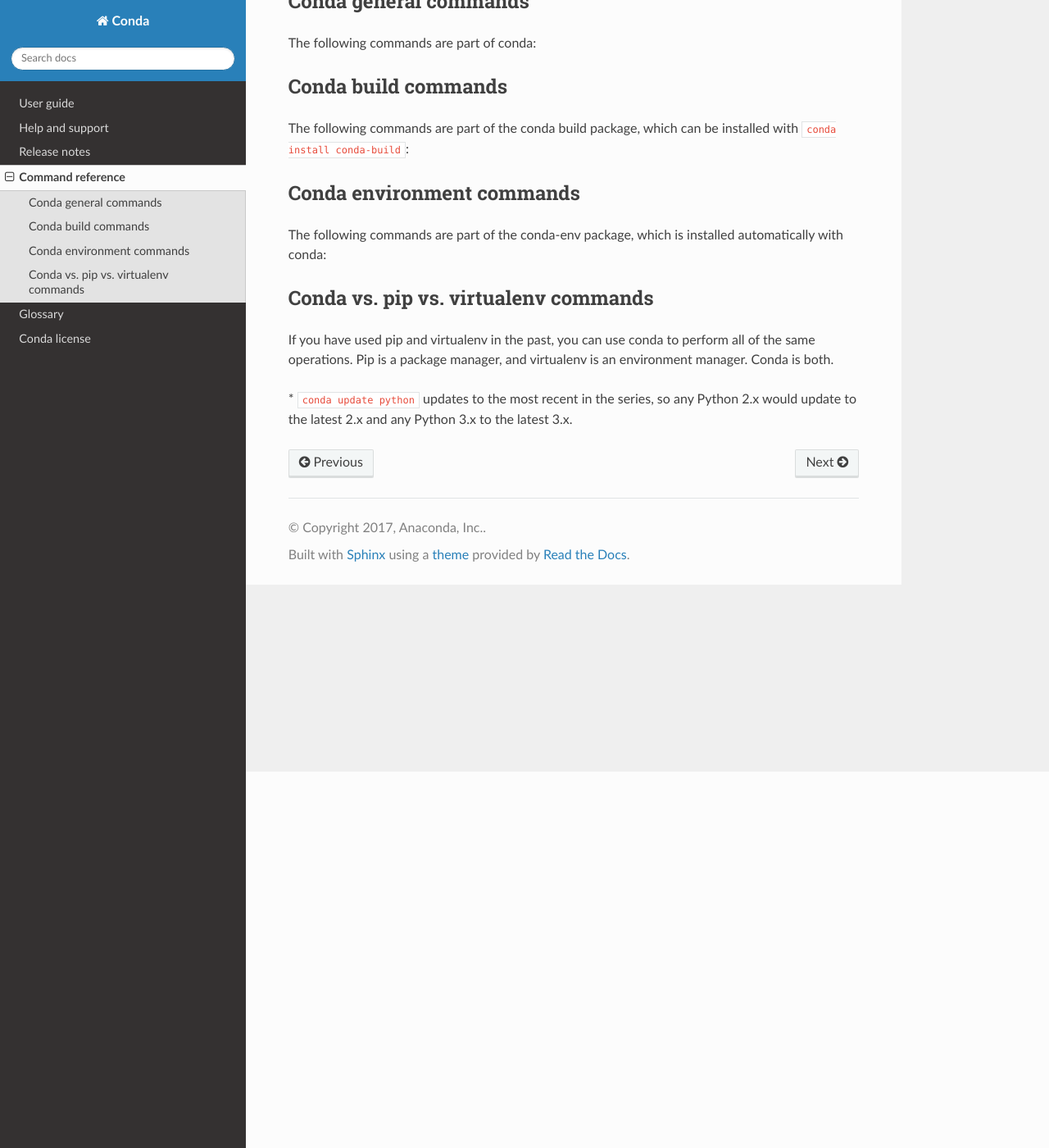
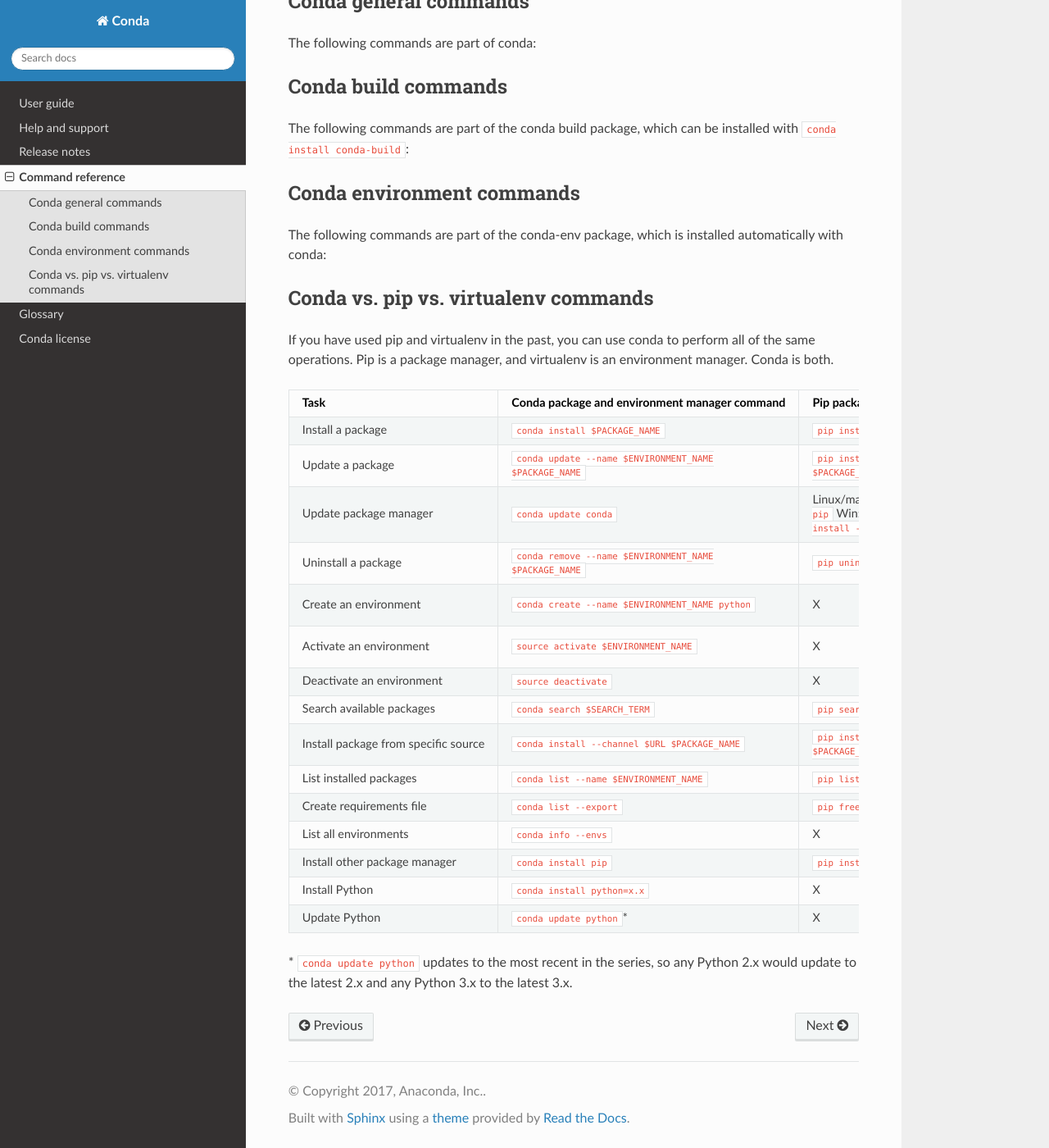
Before and after one commit to conda/conda-docs, a Sphinx documentation site: the page built from docs/source/commands.rst, in a window 1280 px wide and 1400 px high, scrolled down 459 px. Shown: the whole window at 82% size. Built offline with Sphinx 7.4.7 and the Read the Docs theme 2.0.0, drawn with Linux system fonts in a browser that asks for light colours.

Commit message:
formatting
formatting

```diff
--- a/docs/source/commands.rst
+++ b/docs/source/commands.rst
@@ -58,25 +58,25 @@
 conda to perform all of the same operations. Pip is a package
 manager, and virtualenv is an environment manager. Conda is both.
 
-=====================================   ========================================================   ========================================================================   ========================================================
-Task                                    Conda package and environment manager command              Pip package manager command                                                Virtualenv environment manager command
-=====================================   ========================================================   ========================================================================   ========================================================
-Install a package                       ``conda install $PACKAGE_NAME``                            ``pip install $PACKAGE_NAME``                                              X
-Update a package                        ``conda update --name $ENVIRONMENT_NAME $PACKAGE_NAME``    ``pip install --upgrade $PACKAGE_NAME``                                    X
+=====================================   ========================================================   ==========================================================================   ========================================================
+Task                                    Conda package and environment manager command              Pip package manager command                                                  Virtualenv environment manager command
+=====================================   ========================================================   ==========================================================================   ========================================================
+Install a package                       ``conda install $PACKAGE_NAME``                            ``pip install $PACKAGE_NAME``                                                X
+Update a package                        ``conda update --name $ENVIRONMENT_NAME $PACKAGE_NAME``    ``pip install --upgrade $PACKAGE_NAME``                                      X
 Update package manager                  ``conda update conda``                                     Linux/macOS: ``pip install -U pip`` Win: ``python -m pip install -U pip``    X
-Uninstall a package                     ``conda remove --name $ENVIRONMENT_NAME $PACKAGE_NAME``    ``pip uninstall $PACKAGE_NAME``                                            X
-Create an environment                   ``conda create --name $ENVIRONMENT_NAME python``           X                                                                          ``cd $ENV_BASE_DIR; virtualenv $ENVIRONMENT_NAME``
-Activate an environment                 ``source activate $ENVIRONMENT_NAME``                      X                                                                          ``source $ENV_BASE_DIR/$ENVIRONMENT_NAME/bin/activate``
-Deactivate an environment               ``source deactivate``                                      X                                                                          ``deactivate``
-Search available packages               ``conda search $SEARCH_TERM``                              ``pip search $SEARCH_TERM``                                                X
-Install package from specific source    ``conda install --channel $URL $PACKAGE_NAME``             ``pip install --index-url $URL $PACKAGE_NAME``                             X
-List installed packages                 ``conda list --name $ENVIRONMENT_NAME``                    ``pip list``                                                               X
-Create requirements file                ``conda list --export``                                    ``pip freeze``                                                             X
-List all environments                   ``conda info --envs``                                      X                                                                          Install virtualenv wrapper, then ``lsvirtualenv``
-Install other package manager           ``conda install pip``                                      ``pip install conda``                                                      X
-Install Python                          ``conda install python=x.x``                               X                                                                          X
-Update Python                           ``conda update python``\*                                  X                                                                          X
-=====================================   ========================================================   ========================================================================   ========================================================
+Uninstall a package                     ``conda remove --name $ENVIRONMENT_NAME $PACKAGE_NAME``    ``pip uninstall $PACKAGE_NAME``                                              X
+Create an environment                   ``conda create --name $ENVIRONMENT_NAME python``           X                                                                            ``cd $ENV_BASE_DIR; virtualenv $ENVIRONMENT_NAME``
+Activate an environment                 ``source activate $ENVIRONMENT_NAME``                      X                                                                            ``source $ENV_BASE_DIR/$ENVIRONMENT_NAME/bin/activate``
+Deactivate an environment               ``source deactivate``                                      X                                                                            ``deactivate``
+Search available packages               ``conda search $SEARCH_TERM``                              ``pip search $SEARCH_TERM``                                                  X
+Install package from specific source    ``conda install --channel $URL $PACKAGE_NAME``             ``pip install --index-url $URL $PACKAGE_NAME``                               X
+List installed packages                 ``conda list --name $ENVIRONMENT_NAME``                    ``pip list``                                                                 X
+Create requirements file                ``conda list --export``                                    ``pip freeze``                                                               X
+List all environments                   ``conda info --envs``                                      X                                                                            Install virtualenv wrapper, then ``lsvirtualenv``
+Install other package manager           ``conda install pip``                                      ``pip install conda``                                                        X
+Install Python                          ``conda install python=x.x``                               X                                                                            X
+Update Python                           ``conda update python``\*                                  X                                                                            X
+=====================================   ========================================================   ==========================================================================   ========================================================
 
 \* ``conda update python`` updates to the most recent in the series, so any Python 2.x would update to the latest 2.x and any Python 3.x to the latest 3.x.
 
--- a/docs/source/user-guide/concepts.rst
+++ b/docs/source/user-guide/concepts.rst
@@ -75,7 +75,7 @@
 dependencies between packages and platforms.
 
 Conda packages are downloaded from remote channels, which are
-URLs to directories containing conda packages. The `conda``
+URLs to directories containing conda packages. The ``conda``
 command searches a default set of channels, and packages are
 automatically downloaded and updated from
 http://repo.continuum.io/pkgs/. You can modify what remote
--- a/docs/source/user-guide/getting-started.rst
+++ b/docs/source/user-guide/getting-started.rst
@@ -453,7 +453,7 @@
 other package with conda.
 
 EXAMPLE: To install a free trial of one of Anaconda's commercial
-packages, IOPro, which can speed up your Python processing,in your Terminal
+packages, IOPro, which can speed up your Python processing, in your Terminal
 window or an Anaconda Prompt, run:
 
 .. code::
--- a/docs/source/user-guide/tasks/manage-pkgs.rst
+++ b/docs/source/user-guide/tasks/manage-pkgs.rst
@@ -116,7 +116,7 @@
    example it is the "pandas" channel.
 
 #. Now that you know the channel name, use the ``conda install``
-   command to install the package.In your Terminal window or an Anaconda Prompt,
+   command to install the package. In your Terminal window or an Anaconda Prompt,
    run:
 
    .. code::
--- a/docs/source/user-guide/tasks/manage-python.rst
+++ b/docs/source/user-guide/tasks/manage-python.rst
@@ -33,7 +33,7 @@
 This lists all packages whose names contain the text ``python``.
 
 To list only the packages whose full name is exactly ``python``,
-add the ``--full-name`` option, in your Terminal window or an Anaconda Prompt,
+add the ``--full-name`` option. In your Terminal window or an Anaconda Prompt,
 run:
 
 .. code::
@@ -65,7 +65,7 @@
      package, such as ``numpy=1.7``, or :ref:`multiple packages
      <installing multiple packages>`.
 
-   * To create the new environmentfor Python 2.7, in your Terminal window
+   * To create the new environment for Python 2.7, in your Terminal window
      or an Anaconda Prompt, run:
 
      .. code-block:: bash
```
Also changed, not shown: other parts of docs/source/user-guide/getting-started.rst (+1 -1 lines), other parts of docs/source/user-guide/tasks/manage-pkgs.rst (+1 -1 lines), docs/source/user-guide/install/index.rst (+12 -5 lines).
